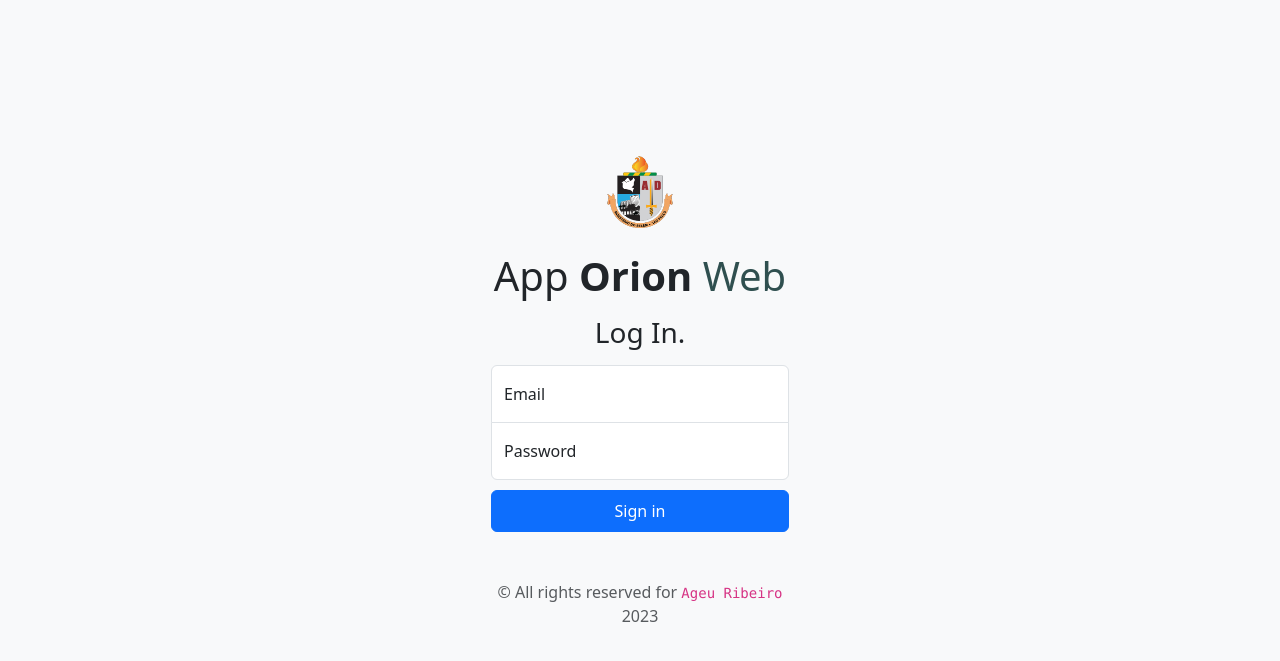
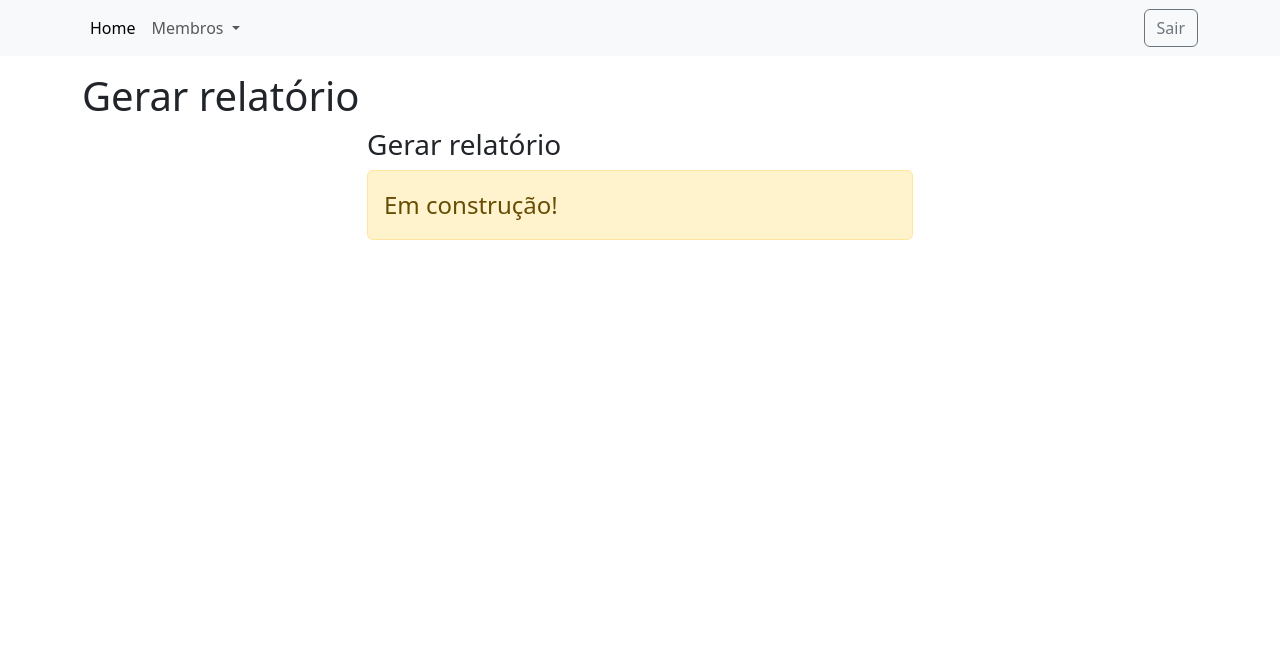
Before and after one commit to ageuribeiro/Orion, a Flask app: page /report/1 in a window 1280 px wide. Shown: the top 661 px of the page. Run offline with Flask 2, Linux system fonts and the light colour scheme.

Commit message:
construindo relatorio

```diff
--- a/app.py
+++ b/app.py
@@ -62,10 +62,17 @@ def login():
             user = auth.sign_in_with_email_and_password(email, password)
             session['user'] = email
             return redirect(url_for('read'))
-        except:
-            flash('Failed to login','danger')
+        except Exception as e:
+            error_message = str(e)
+            error_json = e.args[1]
+            error_data = json.loads(error_json)
+            error_message = error_data['error']['message']
+            flash('Failed to login' + error_message,'danger')
             time.sleep(5)
-            return flash('Failed to login','danger')
+
+    elif requests.status_codes == 400:
+        flash('Você não tem permissão para acessar este sistema','warning')
+
     return render_template("index.html")
 
 # logout session
@@ -73,6 +80,7 @@ def login():
 def logout():
     session.pop('user', None)
     session.clear()
+    # check_session()
     return redirect(url_for('login'))
 
 #============================ Funções de configuração ===========================================================================================
@@ -247,7 +255,7 @@ def edit(key):
 # Rota para exibir os dados do membro e gerar o PDF
 @app.route("/report/<key>")
 def report(key):
-   return render_template("index.html")
+   return render_template("report.html")
 
 
 # Rota para excluir dados
@@ -288,7 +296,7 @@ def update_data(key, new_data):
 
 # Função para deletar dados
 def delete_data(key):
-    url_delete = f"https://appweb-orion-php-default-rtdb.firebaseio.com/membros/{key}.json"
+    url_delete = f"https://appweb-orion-php-default-rtdb.firebaseio.com/members/{key}.json"
 
     response = requests.delete(url_delete)
     if response.status_code == 200:
@@ -298,7 +306,9 @@ def delete_data(key):
     else:
         print('Erro ao excluir dados.')
 
-
+# Função para gerar o PDF
+def report_data(key):
+    url_report = f"https://appweb-orion-php-default-rtdb.firebaseio.com/members/{key}.json"
 # Inicialização da aplicação Flask
 if __name__=='__main__':
     app.run(debug=True)
--- a/templates/delete.html
+++ b/templates/delete.html
@@ -2,7 +2,7 @@
 {% block body %}
 <div class="row">
     <div class="col-12 mx-auto">
-    <h1>Excluir Dados</h1>
+        <h1>Excluir Dados</h1>
         <p> Deseja realmente excluir este dado?</p>
         <form action="/delete/{{ key }}" method="post">
             <input type="submit" value="Excluir">
--- a/templates/report.html
+++ b/templates/report.html
@@ -4,8 +4,9 @@
 <div class="row">
     <div class="col-6 mx-auto">
         <h3> Gerar relatório </h3>
-        <form action="{{url_for('list_report',id=datas.ID)}}" method="post">
-            <div class="form-group mt-3">
+        <form action="report/{{key}}" method="post">
+            <legend class="alert alert-warning">Em construção!</legend>
+            <!-- <div class="form-group mt-3">
                 <label for="nome">Nome</label>
                 <input type="text" name="nome" id="nome" required class="form-control">
             </div>
@@ -17,7 +18,7 @@
                 <label for="senha">Senha</label>
                 <input type="text" name="senha" id="senha" required class="form-control">
             </div>
-            <input type="submit" value="Adicionar" class="btn btn-primary mt-3">
+            <input type="submit" value="Adicionar" class="btn btn-primary mt-3"> -->
         </form>
     </div>
 </div>
```
Also changed, not shown: 2 other files.
